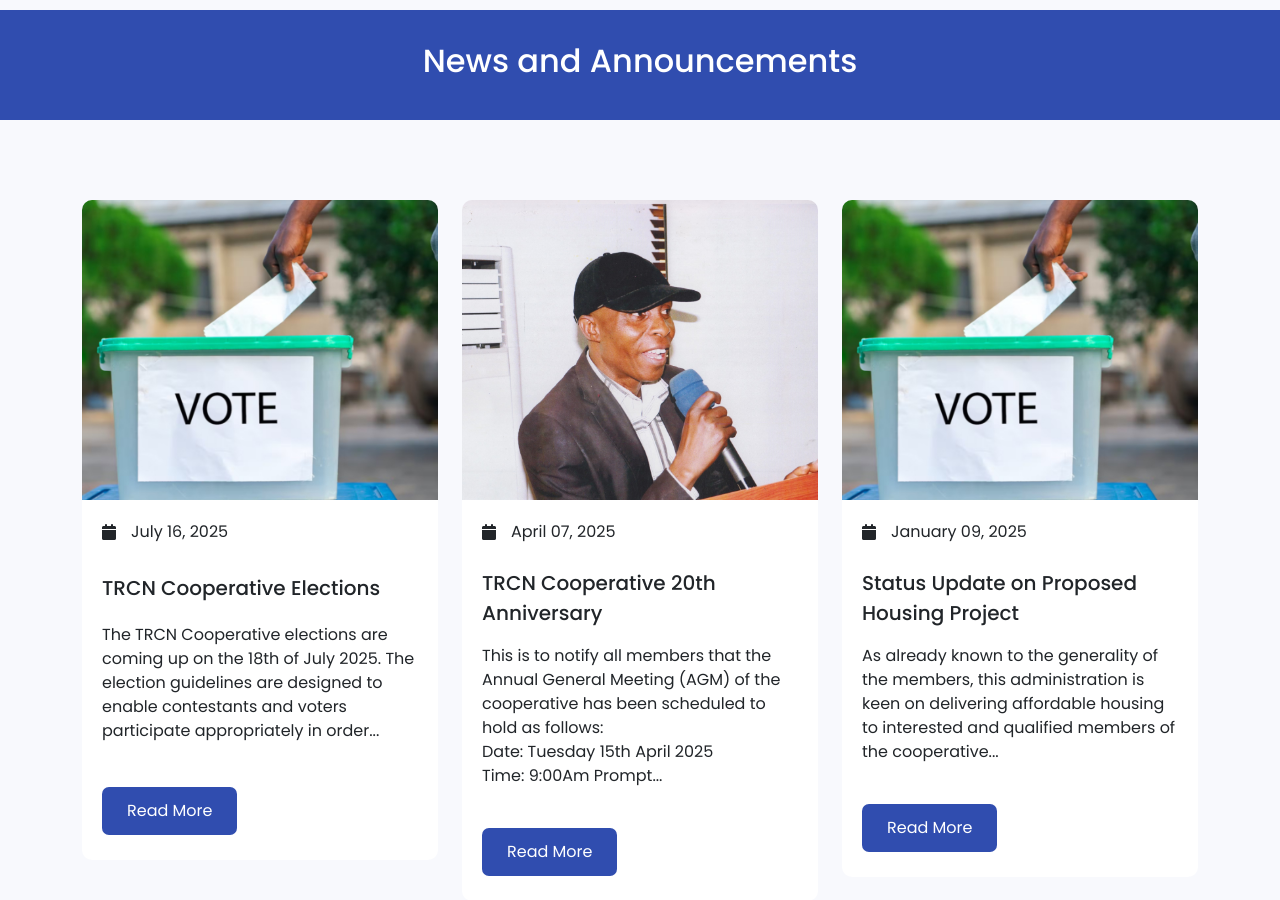
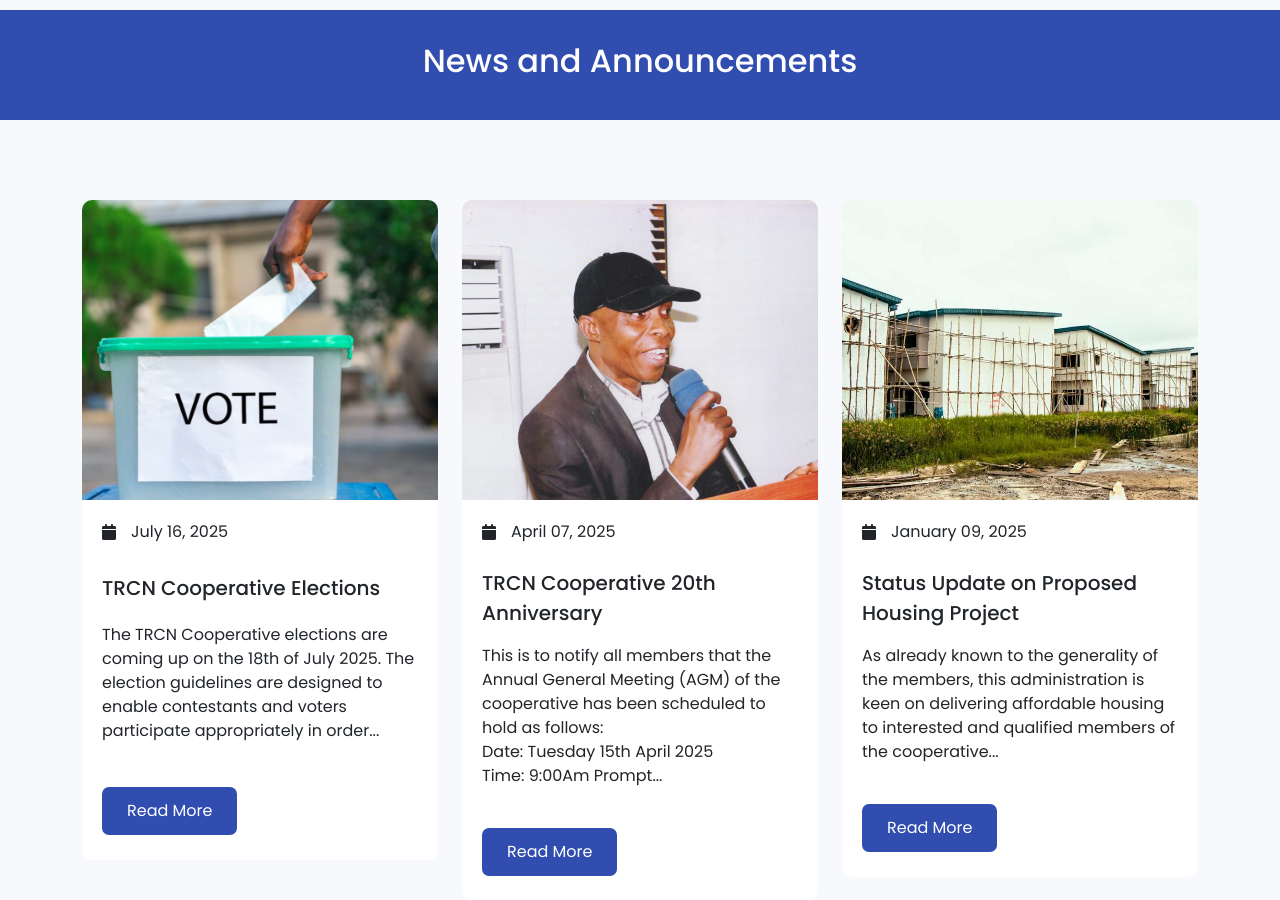
Before and after one commit to Magicveekthor/TRCN-Coop-Website, a PHP site: page /news.php in a window 1280 px wide. Shown: the part 150-1050 px from the top of the page. Run offline with PHP 8.4, Linux system fonts and the light colour scheme; some web fonts are replaced.

Commit message:
Picture added

```diff
--- a/news.php
+++ b/news.php
@@ -76,7 +76,7 @@
                 <div class="col-lg-4 col-md-6 col-sm-12">
                     <div class="news-card">
                         <div class="news-image">
-                            <img src="assets/news/voting.jpg" alt="coop-news-picture" class="img-fluid">
+                            <img src="assets/news/status-update.jpg" alt="coop-news-picture" class="img-fluid">
                         </div>
 
                         <div class="news-details">
```
